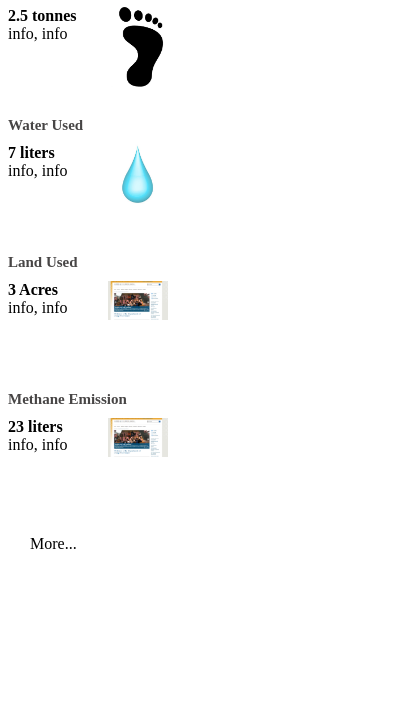
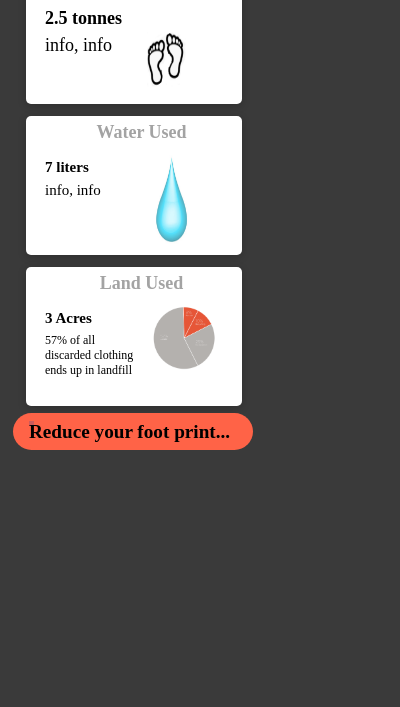
Before and after one commit to IsitaB/treehacks2021, a browser extension: page extension/popup.html in a window 400 px wide. Shown: the part 137-844 px from the top of the page. Drawn offline with Linux system fonts and the light colour scheme.

Commit message:
functional

```diff
--- a/extension/popup.html
+++ b/extension/popup.html
@@ -1,34 +1,25 @@
 <!DOCTYPE html>
 <html>
+	<head>
+	<title>aaa</title>
+	<h1 style="color:rgb(0,255,255);" >Product Report</h1>
+	<link rel="stylesheet" href="styles.css">
+	<body style="max-width:500">
 
-<head>
-	<script src="./app.js">
+	<div class="container">
 
-	</script>
-	<title>aaa</title>
-	<h1>Product Report</h1>
-	<link rel="stylesheet" href="styles.css">
-</head>
-
-<body class="w3-content" style="max-width:10000">
-
-	<div class="w3-panel">
-		<i class="w3-xlarge fa fa-bars"></i>
-	</div>
 
 	<!-- First Grid: Carbon Emission -->
-	<div>
+	<div class="card">
 		<div style="width: 100%;">
-			<h1 style="color:rgb(71, 69, 69); font-size:15px;">Carbon Emission</h1>
+			<h1 style="color:rgb(163, 163, 163); font-size:18px; padding-top: 6px;" >Carbon Emission</h1>
 
-			<div style="width: 50%; height: 100px; float: left">
+			<div style="width: 50%; height: 20%; float: left; font-size:18px; font-family:serif;">
 				<h4 id="carbon">2.5 tonnes</h4>
-				<p>info, info</p>
-			</div>
+				<p>info, info</p></div>
 
-			<div style="margin-left: 50%; height: 100px; background: none;">
-				<img src="images/babyFoot.PNG" style="width:60%; height: 80%;">
-			</div>
+			<div style="margin-left: 10%; height: 100px; background: none;">
+				<img src="newFoot.PNG" style="width:50%; height: 100%;"></div>
 
 		</div>
 	</div>
@@ -36,72 +27,69 @@
 
 	<!-- Second Grid: Water Used -->
 
-	<div>
+	<div class = "card">
 		<div style="width: 100%;">
-			<h1 style="color:rgb(71, 69, 69); font-size:15px;"> Water Used</h1>
+			<h1 style="color:rgb(163, 163, 163); font-size:18px; padding-top: 6px;"> Water Used</h1>
 
-			<div style="width: 50%; height: 100px; float: left">
+			<div style="width: 50%; height: 20%; float: left; font-family:serif; font-size:15px;">
 				<h4 id="water">7 liters</h4>
 				<p>info, info</p>
 			</div>
 
 			<div style="margin-left: 50%; height: 100px; background: none;">
-				<img src="images/drop.PNG" style="width:60%">
-			</div>
+				<img src="drop.PNG" style="width:60%"; height="90%"> </div>
 		</div>
 	</div>
 
 
 	<!---Third Grid: Land Used -->
-	<div>
+	<div class = "card" >
 		<div style="width: 100%;">
-			<h1 style="color:rgb(71, 69, 69); font-size:15px;">Land Used</h1>
+			<h1 style="color:rgb(163, 163, 163); font-size:18px;  padding-top: 6px;">Land Used</h1>
 
-			<div style="width: 50%; height: 100px; float: left">
-				<h4 id="land">3 Acres</h4>
-				<p>info, info</p>
+			<div style="width: 50%; height: 100px; float: left; font-family:serif; font-size:15px;">
+				<h4 id="land" style = "font-size:15px">3 Acres</h4>
+				<p style = "font-size:12px">57% of all discarded clothing ends up in landfill</p>
 			</div>
 
 			<div style="margin-left: 50%; height: 100px; background: none;">
-				<img src="images/SJSUtreehacks.PNG" style="width:60%">
-			</div>
+				<img src="landFill.PNG" style="width:80%"> </div>
 
 		</div>
 	</div>
 
 
 	<!---Fourth Grid: Methane Emission -->
-	<div>
+	<!-- <div>
 		<div style="width: 100%;">
 			<h1 style="color:rgb(71, 69, 69); font-size:15px;">Methane Emission</h1>
 
 			<div style="width: 50%; height: 100px; float: left">
-				<h4 id="methane">23 liters</h4>
+				<h4>23 liters</h4>
 				<p>info, info</p>
 			</div>
 
 			<div style="margin-left: 50%; height: 100px; background: none;">
-				<img src="images/SJSUtreehacks.PNG" style="width:60%">
-			</div>
+				<img src="SJSUtreehacks.PNG" style="width:60%"> </div>
 
 		</div>
+	</div> -->
+
 </div>
-
-
 
 	<style>
 		button {
 		  height: 5px;
 		  width: 5px;
-			outline: peru;
+		  outline:none;
+		  color:none;
 		}
 	  </style>
-</body>
-
+</head>
 <body>
 	<ul>
     	<li>
-			<a><button id="clickme" class="dropbtn">More...</button></a>
+      		<a href="https://test1-304600.web.app/admin/dashboard" target="_blank"><strong><button class="button button4" id ="clickme">Reduce your foot print...</button></a></strong>
       		<script type="text/javascript" src="popup.js" charset="utf-8"></script>
     	</li>
     </ul>
--- a/extension/styles.css
+++ b/extension/styles.css
@@ -1,42 +1,69 @@
 body {
-	width: 200px;
-	overflow:hidden;
+	width: 250px;
+  max-height:600px ;
+	overflow:auto;
+  background: rgb(58, 58, 58);
+  display:grid;
+  justify-content: center;
 }
 
 button {
-     background:none;
-     color:inherit;
+     background-color: indianred;
      border:white;
+     color:black;
      font: inherit;
-     padding: 2;
-     margin: 2;
+     height: 40px;
+     font-size: larger;
+     white-space:nowrap;
+     text-align: center;
+     text-decoration: none;
+     display: inline-block;
+     padding:0;
+     margin: 0;
      cursor: pointer;
 }
 
-.header {
-  color: white;
-  text-align: center;
-}
-
 ul {
+  background-color: tomato;
   list-style-type: none;
-  margin: 0;
-  padding: 0;
+  border-radius: 24px;
+  display: inline-block;
+  text-align:justify;
+  margin:5px;
+  padding:0;
 }
 
 li a {
   display: block;
-  padding: 16px 16px;
-  text-decoration: none;
+  padding: 8px 16px;
+  text-decoration:double;
 }
 
 li a:hover {
-  background-color:indianred;
+  background-color:tomato;
   color:white;
   cursor: pointer;
 }
 
+.card {
+  box-shadow: 0 2px 8px 0 rgba(0,0,0,0.2);
+  transition: 0.1s;
+  background-color: rgb(255, 255, 255);
+  margin-left: 2px;
+  border-radius: 5px; /* 5px rounded corners */
+  padding-left: 15px;
+}
+
+
 h4, p {
-  padding: 0px !important;
-  margin: 0px !important;
+  padding: 2px !important;
+  margin: 2px !important;
 }
+
+h1 {
+  text-align: center;
+}
+
+.container {
+  padding: 2px 16px;
+}
```
Also changed, not shown: extension/CO2.PNG (renamed from extension/images/CO2.PNG), extension/Foot.PNG (renamed from extension/images/Foot.PNG), extension/SJSUtreehacks.PNG (renamed from extension/images/SJSUtreehacks.PNG), extension/babyFoot.PNG (renamed from extension/images/babyFoot.PNG), extension/carbonFootPrint.jpg (renamed from extension/images/carbonFootPrint.jpg), extension/drop.PNG (renamed from extension/images/drop.PNG), extension/landFill.PNG (added), extension/manifest.json, extension/newFoot.PNG (added). Lines whose indentation alone changed are shown as unchanged.
